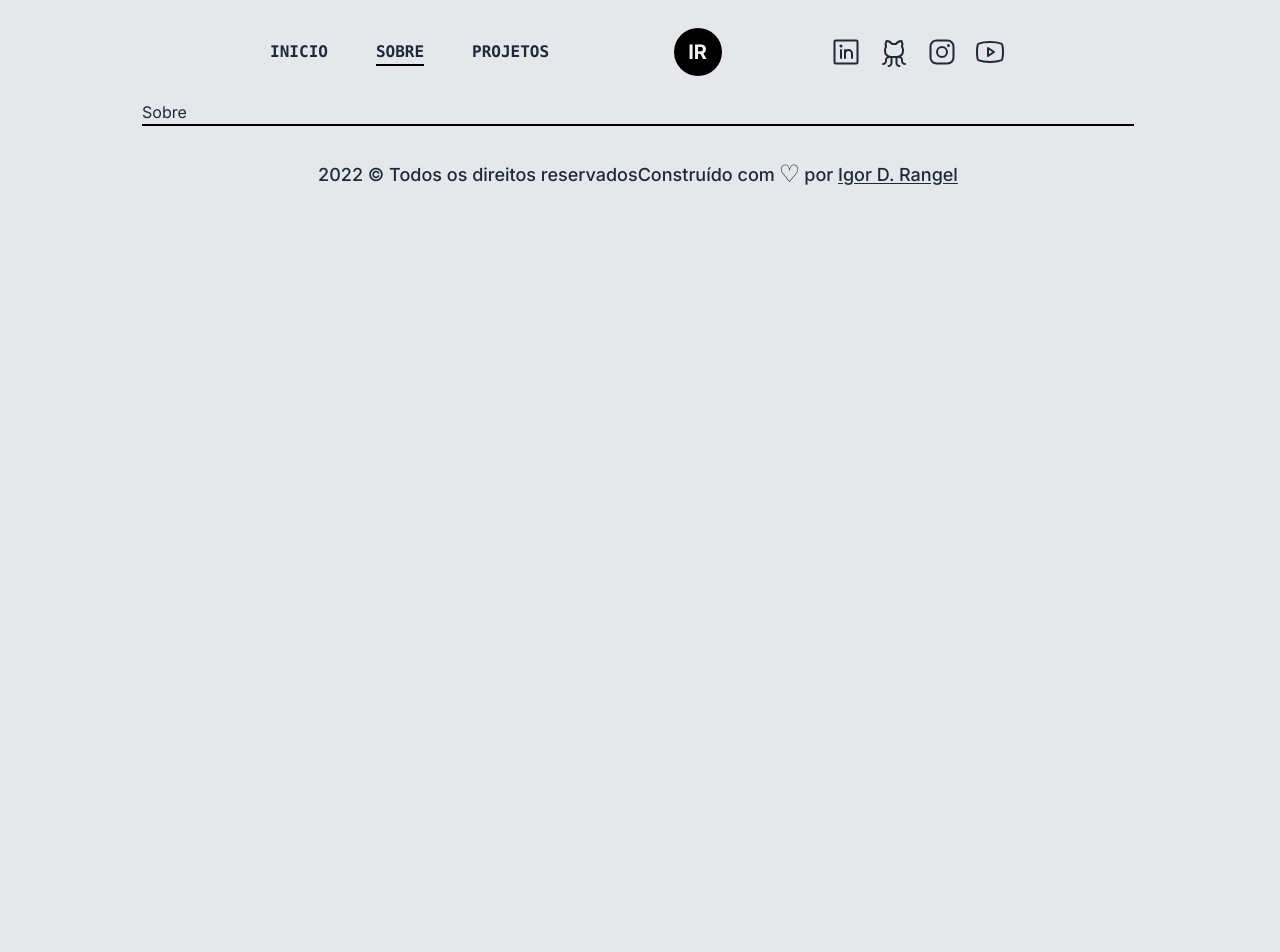
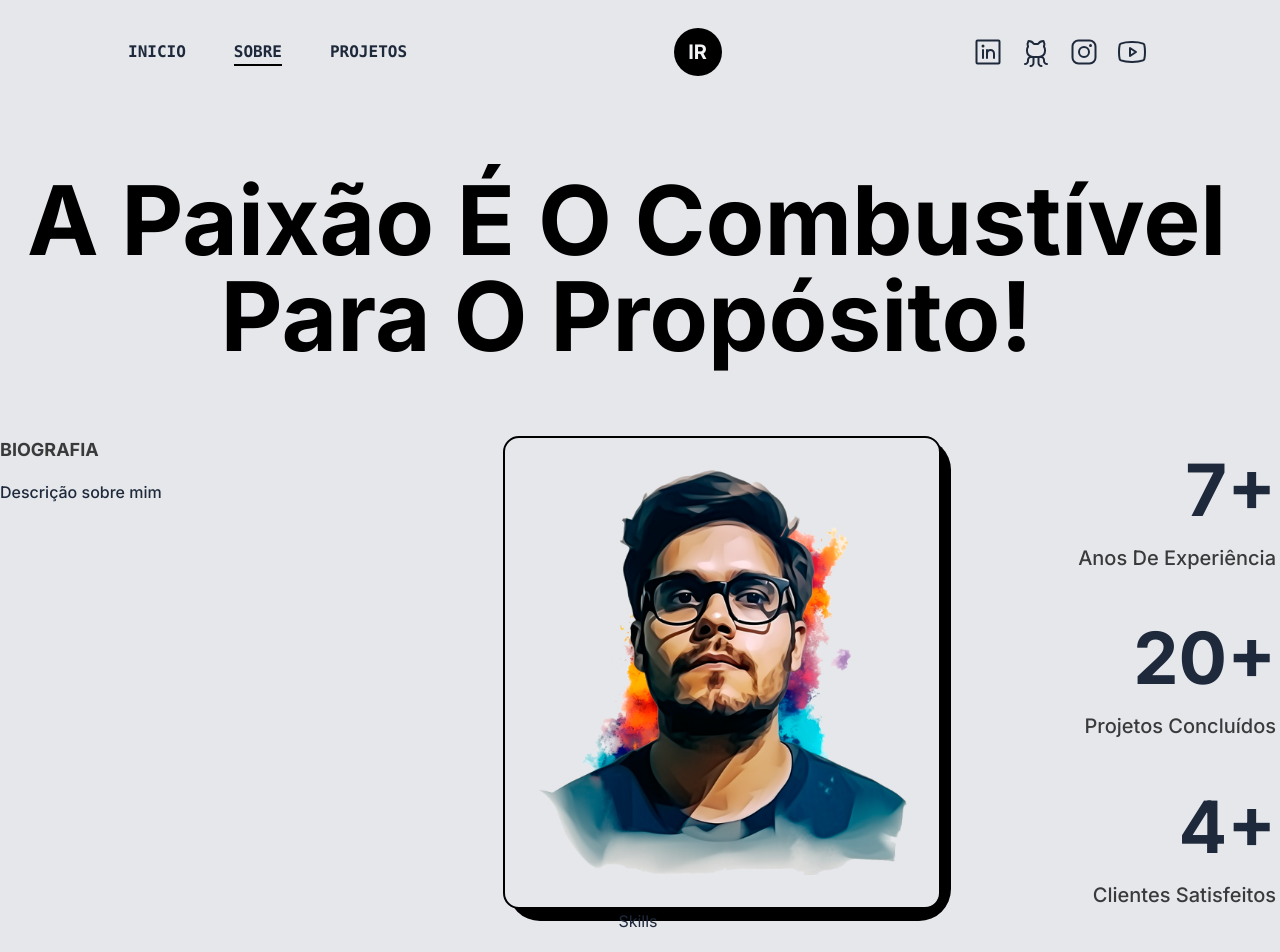
Before and after one commit to igordrangel/igordrangel, a Next.js app: page /sobre in a window 1280 px wide. Shown: the top 952 px of the page. Before the commit the page ends 800 px from the top, so only its background shows below. Built offline with nearby package versions, Linux system fonts and the light colour scheme.

Commit message:
implementando tela de sobre

```diff
--- /dev/null
+++ b/src/app/sobre/Biography/NumberLegend/index.tsx
@@ -0,0 +1,17 @@
+import { AnimatedNumber } from '@/components/AnimatedNumber'
+
+interface NumberLegendProps {
+  value: number
+  legend: string
+}
+
+export function NumberLegend({ value, legend }: NumberLegendProps) {
+  return (
+    <div className="flex flex-col items-end justify-center">
+      <span className="inline-block text-7xl font-bold">
+        <AnimatedNumber value={value} />+
+      </span>
+      <h2 className="text-xl font-medium capitalize text-black/75">{legend}</h2>
+    </div>
+  )
+}
--- /dev/null
+++ b/src/app/sobre/Biography/index.tsx
@@ -0,0 +1,35 @@
+import Image from 'next/image'
+import profileImage from '@/../public/me.png'
+import { NumberLegend } from './NumberLegend'
+
+export function Biography() {
+  return (
+    <div className="grid w-full grid-cols-8 gap-16">
+      <div className="col-span-3 flex flex-col items-start justify-start">
+        <h2 className="mb-4 text-lg font-bold uppercase text-black/75">
+          Biografia
+        </h2>
+        <p className="font-medium">Descrição sobre mim</p>
+      </div>
+
+      <div className="col-span-3 relative h-max rounded-2xl border-2 border-solid border-black bg-gray-200 p-8">
+        <div className="absolute top-0 -right-3 -z-10 w-[102%] h-[103%] rounded-[2rem] bg-black" />
+        <Image
+          src={profileImage}
+          alt="Foto de Perfil de Igor Dias Rangel"
+          className="w-full h-auto rounded-2xl"
+          loading="lazy"
+        />
+      </div>
+
+      <div className="col-span-2 flex flex-col items-end justify-between">
+        <NumberLegend
+          value={new Date().getFullYear() - 2015}
+          legend="anos de experiência"
+        />
+        <NumberLegend value={20} legend="projetos concluídos" />
+        <NumberLegend value={4} legend="clientes satisfeitos" />
+      </div>
+    </div>
+  )
+}
--- /dev/null
+++ b/src/app/sobre/Skills/index.tsx
@@ -0,0 +1,3 @@
+export function Skills() {
+  return <h2>Skills</h2>
+}
--- a/src/app/sobre/page.tsx
+++ b/src/app/sobre/page.tsx
@@ -1,3 +1,18 @@
+'use client'
+
+import { AnimatedText } from '@/components/AnimatedText'
+import { Biography } from './Biography'
+import { Skills } from './Skills'
+
 export default function Sobre() {
-  return <h1>Sobre</h1>
+  return (
+    <main className="flex w-full flex-col items-center justify-center pt-16 pb-32">
+      <AnimatedText
+        text="A paixão é o combustível para o propósito!"
+        className="mb-16"
+      />
+      <Biography />
+      <Skills />
+    </main>
+  )
 }
--- /dev/null
+++ b/src/components/AnimatedNumber/index.tsx
@@ -0,0 +1,28 @@
+import { useInView, useMotionValue, useSpring } from 'framer-motion'
+import { useEffect, useRef } from 'react'
+
+interface AnimatedNumberProps {
+  value: number
+}
+export const AnimatedNumber = ({ value }: AnimatedNumberProps) => {
+  const ref = useRef<HTMLSpanElement>(null)
+  const motionValue = useMotionValue(0)
+  const springValue = useSpring(motionValue, { duration: 3000 })
+  const isInView = useInView(ref, { once: true })
+
+  useEffect(() => {
+    if (isInView) {
+      motionValue.set(value)
+    }
+  }, [isInView, value, motionValue])
+
+  useEffect(() => {
+    springValue.on('change', (latest: number) => {
+      if (ref.current && latest <= value) {
+        ref.current.textContent = latest.toFixed(0)
+      }
+    })
+  }, [springValue, value])
+
+  return <span ref={ref}></span>
+}
--- a/src/components/AnimatedText/index.tsx
+++ b/src/components/AnimatedText/index.tsx
@@ -42,8 +42,7 @@ export function AnimatedText({ text, className }: AnimatedTextProps) {
         initial="initial"
         animate="animate"
       >
-        <Balance>
-          <div className="leading-[1]">
+        <Balance className="leading-[1]">
           {text.split(' ').map((word, index) => (
             <motion.span
               key={word + '-' + index}
@@ -53,7 +52,6 @@ export function AnimatedText({ text, className }: AnimatedTextProps) {
               {word}&nbsp;
             </motion.span>
           ))}
-          </div>
         </Balance>
       </motion.h1>
     </div>
--- a/src/components/Footer/index.tsx
+++ b/src/components/Footer/index.tsx
@@ -1,5 +1,3 @@
-import Link from 'next/link'
-
 export function Footer() {
   return (
     <footer className="w-full border-t-2 border-solid border-black font-medium text-lg">
@@ -8,14 +6,7 @@ export function Footer() {
           {new Date().getFullYear()} &copy; Todos os direitos reservados
         </span>
 
-        <div className="flex items-center">
-          Construído com{' '}
-          <span className="text-primary text-2xl px-1">&#9825;</span>
-          por&nbsp;
-          <Link href="/" className="underline underline-offset-2">
-            Igor D. Rangel
-          </Link>
-        </div>
+        <div className="flex items-center">CNPJ - 51.565.947/0001-80</div>
       </div>
     </footer>
   )
```
Also changed, not shown: src/app/layout.tsx (+6 -1 lines). Lines whose indentation alone changed are shown as unchanged.
